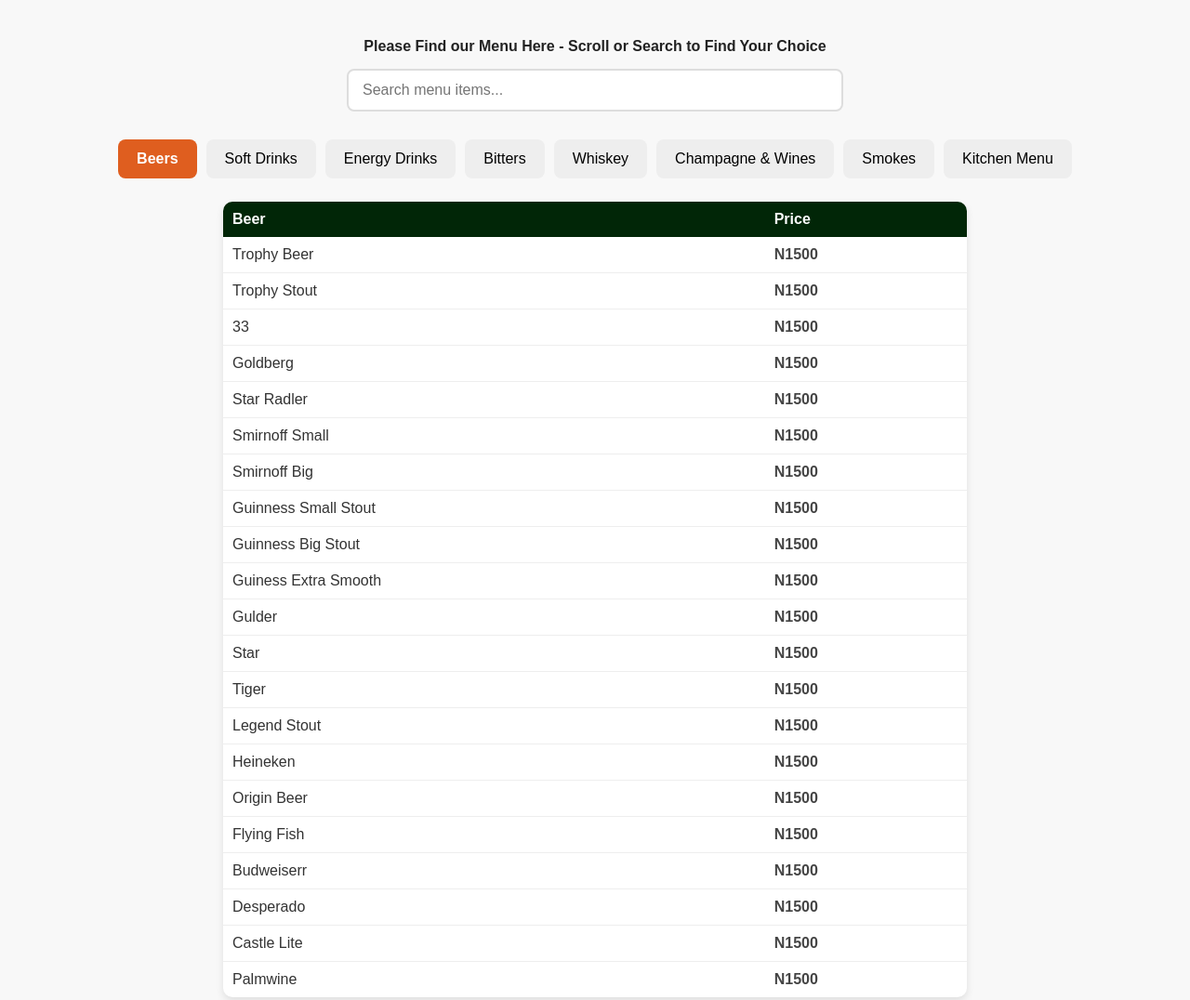
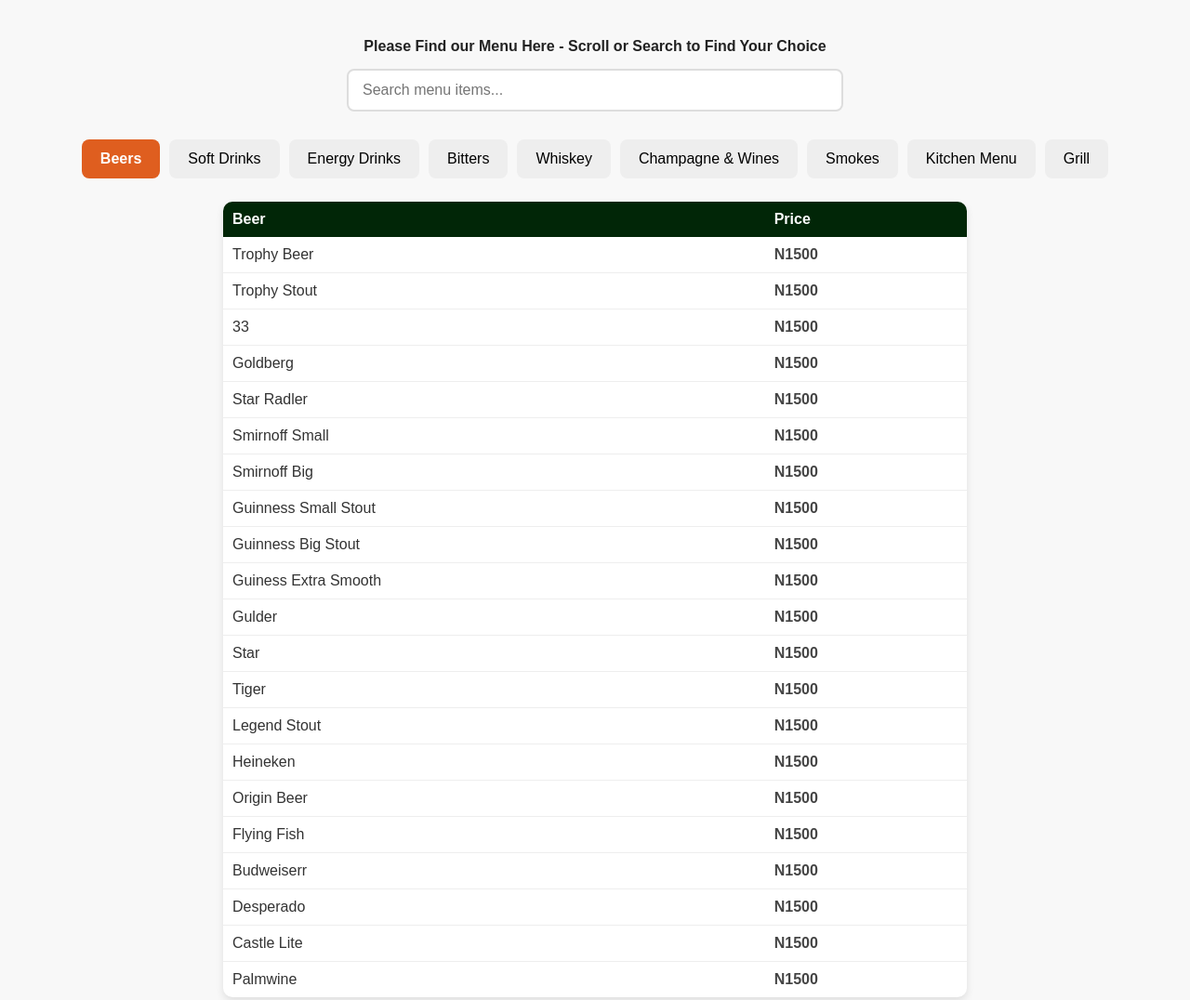
Before and after one commit to donteslim/freeze-menu, a plain HTML site: page index.html in a window 1280 px wide. Shown: the top 1076 px of the page at 93% size. Drawn offline with Linux system fonts and the light colour scheme.

Commit message:
Update index.html

```diff
--- a/index.html
+++ b/index.html
@@ -109,6 +109,7 @@
     <button type="button" class="tab-button" onclick="openTab(event, 'wines')">Champagne & Wines</button>
     <button type="button" class="tab-button" onclick="openTab(event, 'smokes')">Smokes</button>
     <button type="button" class="tab-button" onclick="openTab(event, 'kitchenmenu')">Kitchen Menu</button>
+    <button type="button" class="tab-button" onclick="openTab(event, 'grill')">Grill</button>
   </div>
 
   <!-- Beers Tab -->
@@ -253,6 +254,12 @@
       <tr><td>Chicken Wings Peppersoup</td><td class="price">N6000</td></tr>
       <tr><td>Cowleg Peppersoup</td><td class="price">N2000</td></tr>
       <tr><td>Cowtail Peppersoup</td><td class="price">N1500</td></tr>
+    </table>
+  </div>
+
+   <!-- Grill Tab -->
+  <div id="grill" class="tab-content">
+    <table>
       <tr><th>Grill</th><th>Price</th></tr>
       <tr><td>Chicken with Chips</td><td class="price">N7500</td></tr>
       <tr><td>Double Chicken with Chips</td><td class="price">N15000</td></tr>
```
